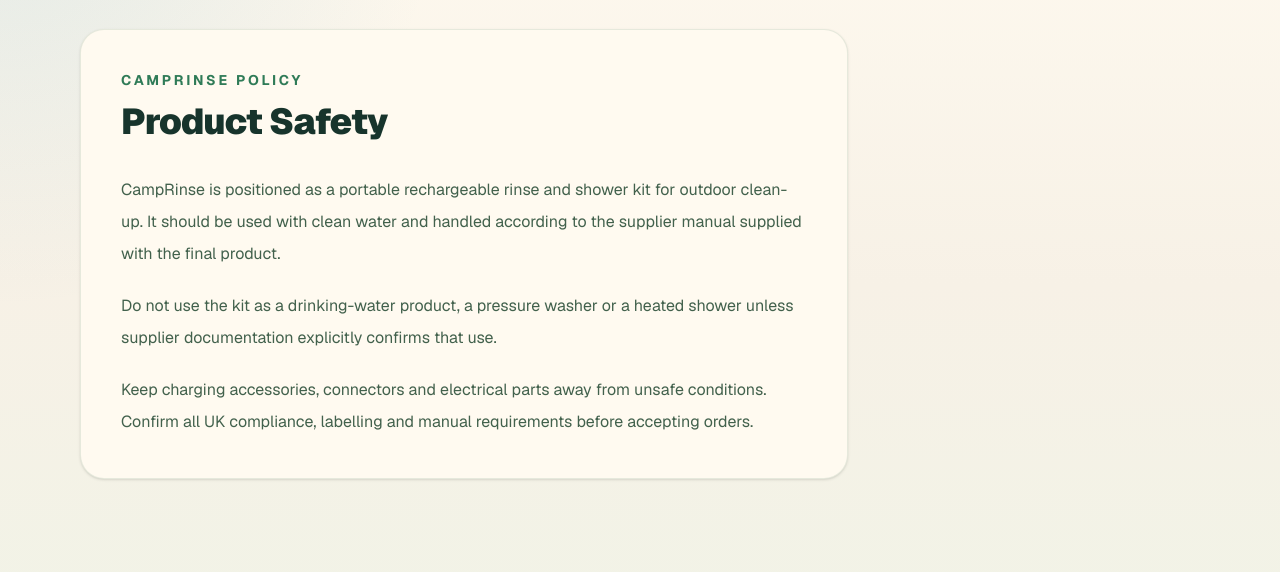
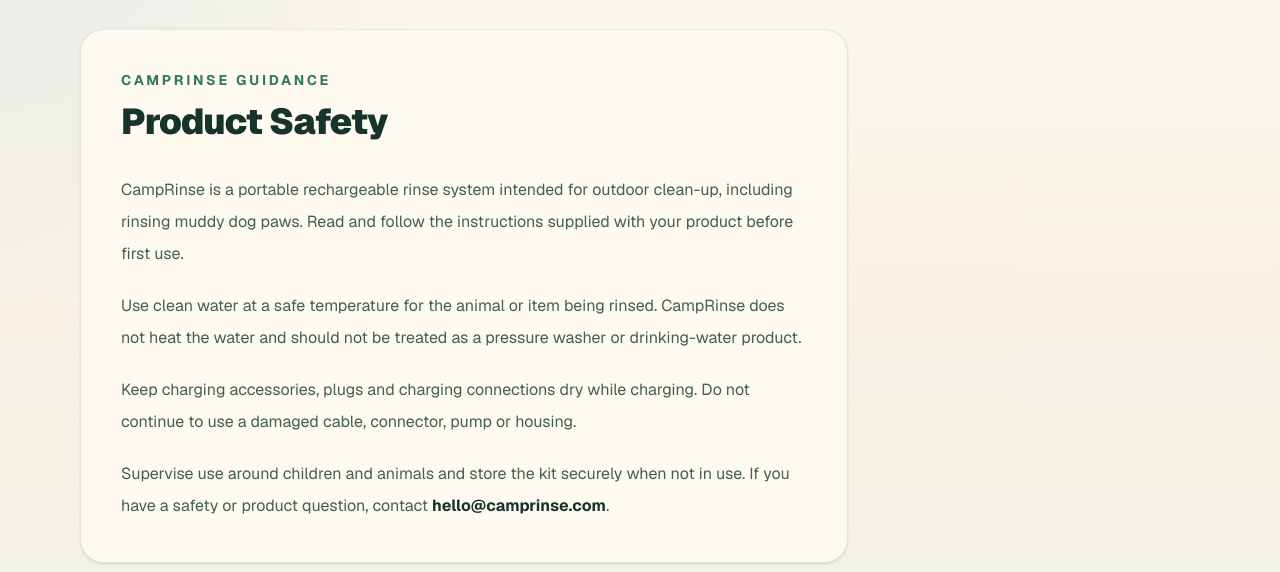
Before and after one commit to Jackoma0209/camprinse, a Next.js app: page /product-safety in a window 1280 px wide. Shown: the part 140-712 px from the top of the page. Built offline with nearby package versions, Linux system fonts and the light colour scheme; no server answers.

Commit message:
Publish practical product safety guidance

```diff
--- a/app/product-safety/page.tsx
+++ b/app/product-safety/page.tsx
@@ -2,10 +2,11 @@
 import { Footer } from "@/components/footer";
 import { Header } from "@/components/header";
 import { buildMetadata } from "@/lib/seo";
+import { site } from "@/lib/site";
 
 export const metadata: Metadata = buildMetadata({
   title: "Product Safety | CampRinse",
-  description: "Product safety notes for using the CampRinse portable rinse kit.",
+  description: "Practical safety guidance for using the CampRinse portable dog rinse kit.",
   path: "/product-safety",
 });
 
@@ -16,27 +17,34 @@
       <main className="section-shell py-16 sm:py-24">
         <article className="max-w-3xl rounded-3xl border border-green-900/10 bg-cream p-6 shadow-sm sm:p-10">
           <p className="text-sm font-bold uppercase tracking-[0.2em] text-accent-green">
-            CampRinse policy
+            CampRinse guidance
           </p>
           <h1 className="mt-3 text-4xl font-black tracking-tight text-charcoal-green">
             Product Safety
           </h1>
           <div className="mt-8 space-y-5 text-base leading-8 text-green-950/75">
             <p>
-              CampRinse is positioned as a portable rechargeable rinse and
-              shower kit for outdoor clean-up. It should be used with clean
-              water and handled according to the supplier manual supplied with
-              the final product.
+              CampRinse is a portable rechargeable rinse system intended for
+              outdoor clean-up, including rinsing muddy dog paws. Read and follow
+              the instructions supplied with your product before first use.
             </p>
             <p>
-              Do not use the kit as a drinking-water product, a pressure washer
-              or a heated shower unless supplier documentation explicitly
-              confirms that use.
+              Use clean water at a safe temperature for the animal or item being
+              rinsed. CampRinse does not heat the water and should not be treated
+              as a pressure washer or drinking-water product.
             </p>
             <p>
-              Keep charging accessories, connectors and electrical parts away
-              from unsafe conditions. Confirm all UK compliance, labelling and
-              manual requirements before accepting orders.
+              Keep charging accessories, plugs and charging connections dry while
+              charging. Do not continue to use a damaged cable, connector, pump or
+              housing.
+            </p>
+            <p>
+              Supervise use around children and animals and store the kit securely
+              when not in use. If you have a safety or product question, contact{" "}
+              <a className="font-bold text-charcoal-green" href={`mailto:${site.email}`}>
+                {site.email}
+              </a>
+              .
             </p>
           </div>
         </article>
```
